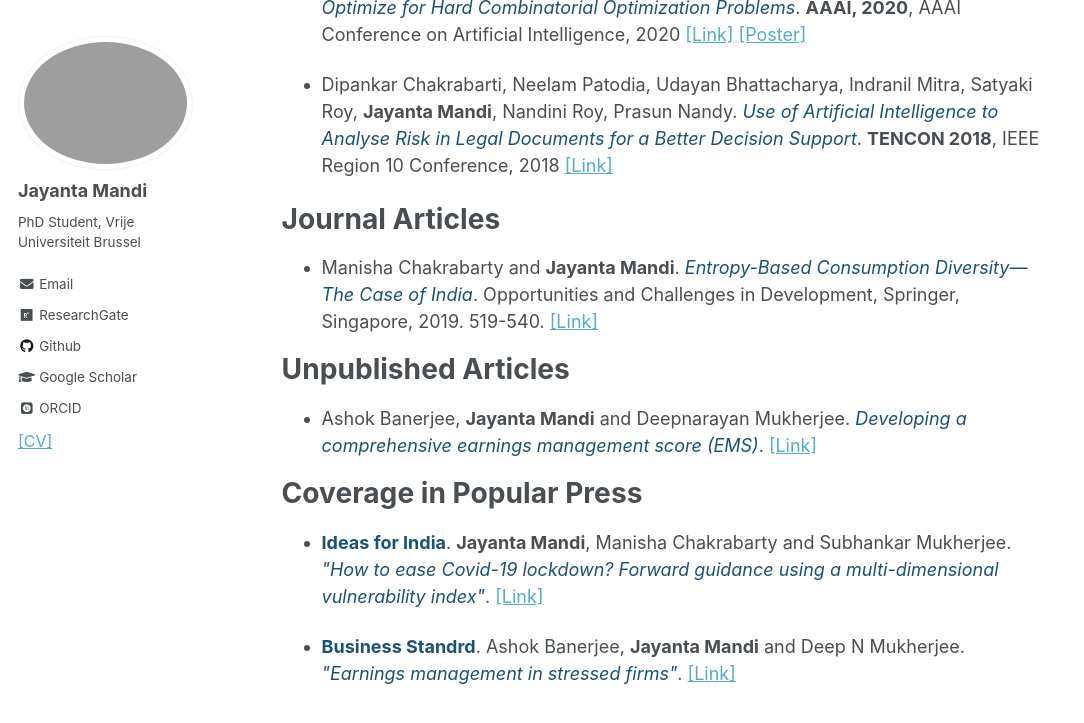
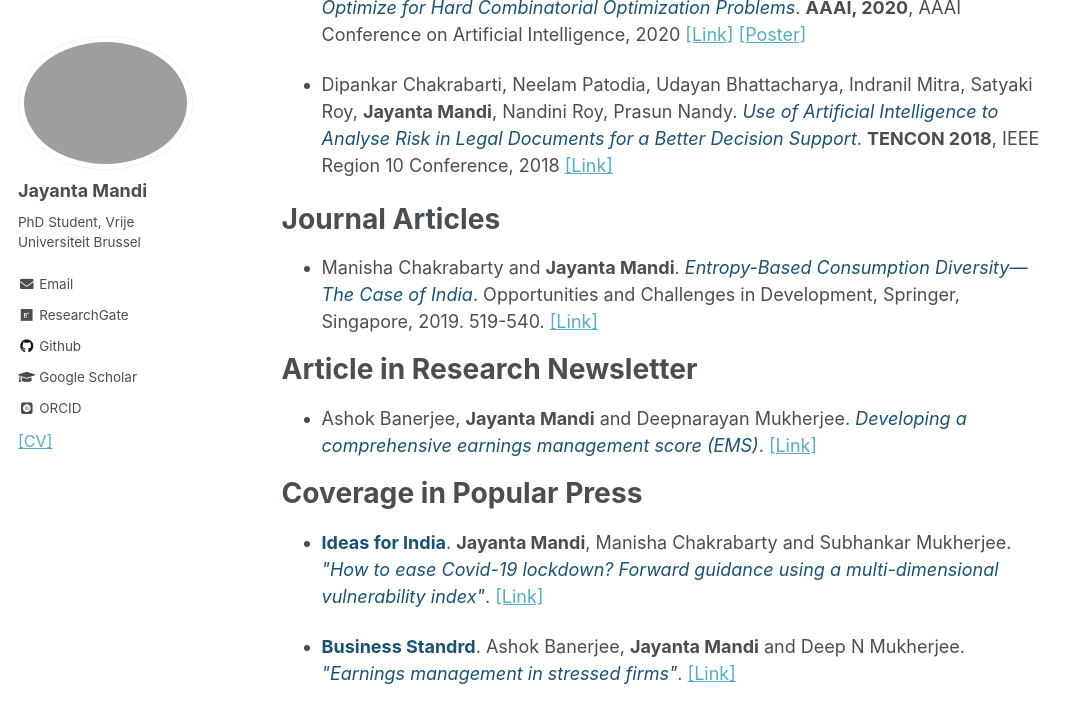
Before and after one commit to JayMan91/JayMan91.github.io, a Jekyll site: the page built from _pages/about.md, in a window 1280 px wide and 900 px high, scrolled down 765 px. Shown: the top 723 px of the window, without its empty margins (0-1084 px from the left). Built offline with Jekyll 4.4.1, drawn with Linux system fonts in a browser that asks for light colours; some web fonts are replaced.

Commit message:
artha article

```diff
--- a/_pages/about.md
+++ b/_pages/about.md
@@ -37,9 +37,9 @@
 *   Manisha Chakrabarty and **Jayanta 	Mandi**.
     *<font color="#1A5276">Entropy-Based Consumption Diversity—The Case of India</font>*. Opportunities and Challenges in Development, Springer, Singapore, 2019. 519-540. [[Link]](https://www.springerprofessional.de/en/entropy-based-consumption-diversity-the-case-of-india/17220174)
 
-# Unpublished Articles
+# Article in Research Newsletter
 *   Ashok Banerjee, **Jayanta 	Mandi** and Deepnarayan Mukherjee.
-     *<font color="#1A5276">Developing a comprehensive earnings management score (EMS)</font>*. [[Link]](http://indiafa.org/wp-content/uploads/2017/06/My-piece-May-2017-2.pdf)
+     *<font color="#1A5276">Developing a comprehensive earnings management score (EMS)</font>*. [[Link]](https://www.iimcal.ac.in/sites/all/files/pdfs/artha_may_17.pdf#page=6)
 
 # Coverage in Popular Press
 * **<font color="#1A5276">Ideas for India</font>**. **Jayanta 	Mandi**, Manisha Chakrabarty and
```
